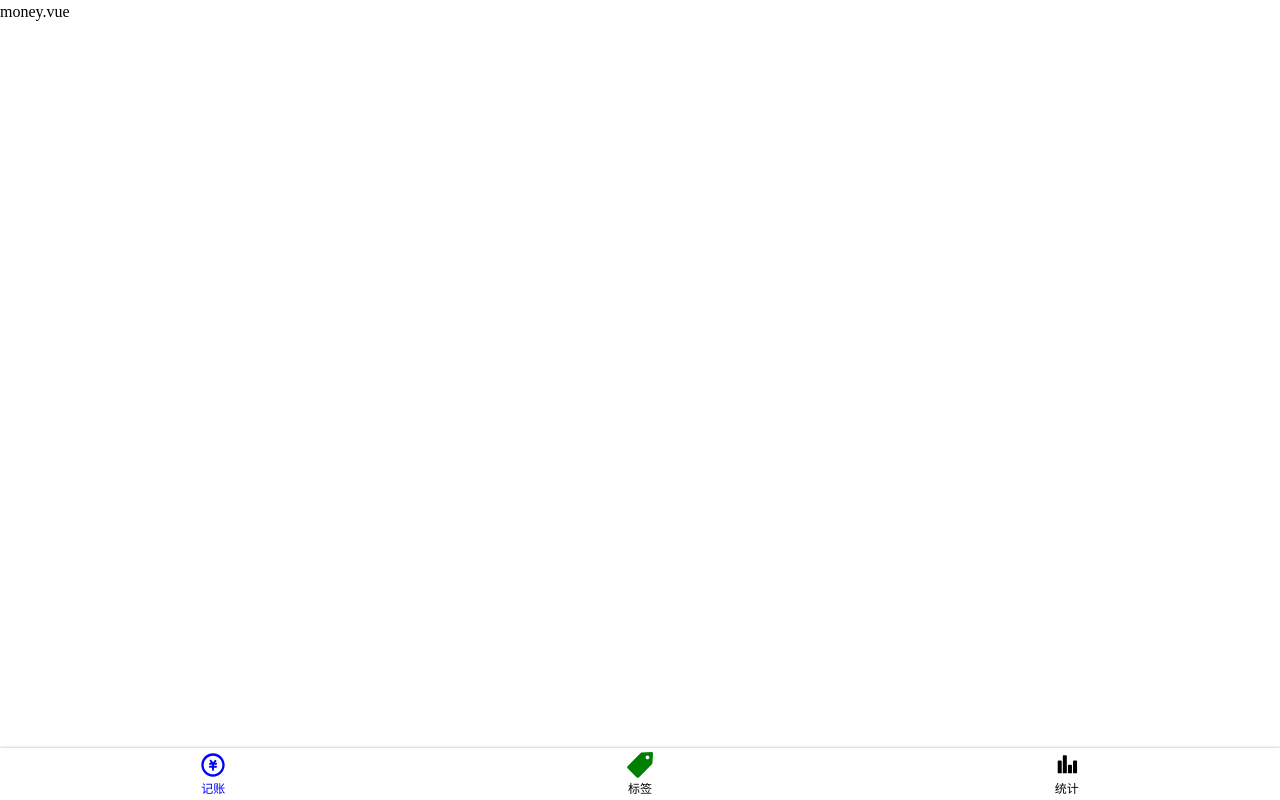
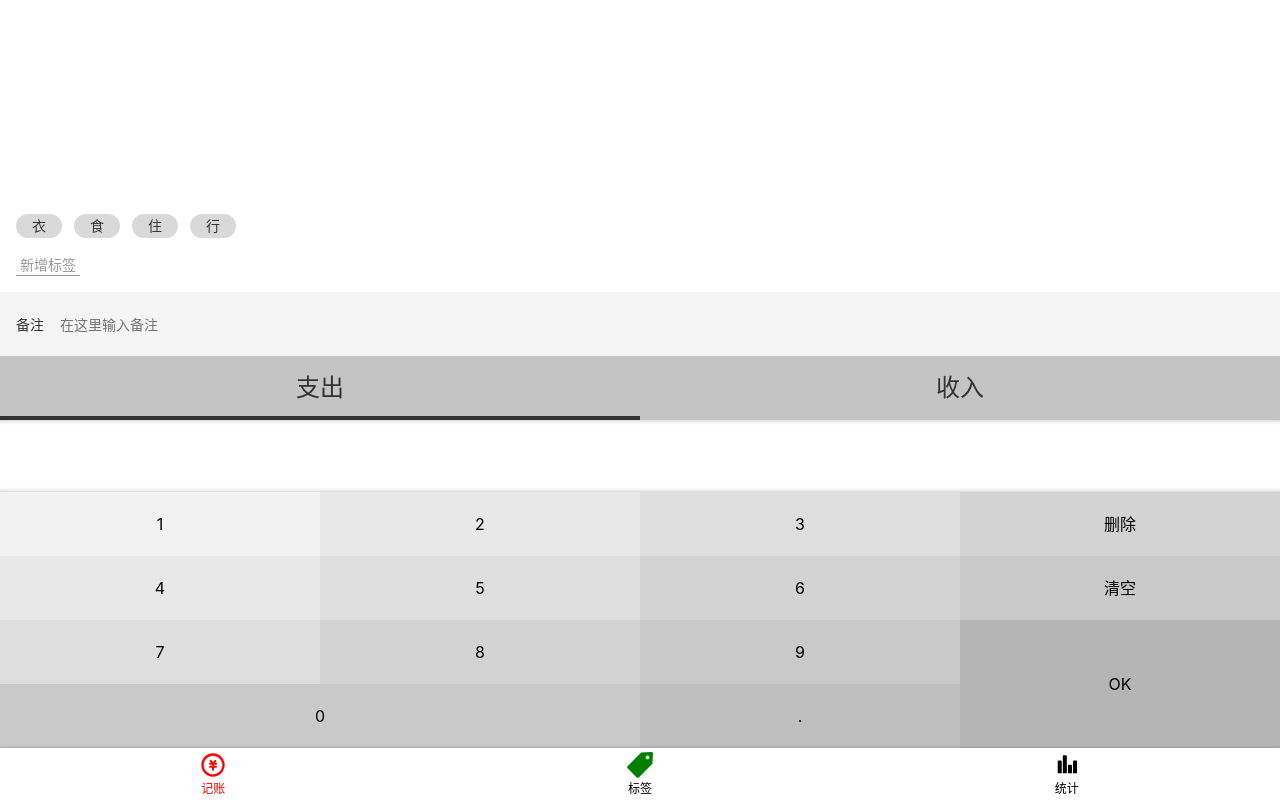
Before and after one commit to dana-wang9527/BookKeeping, a Vue app: page /#/money in a window 1280 px wide. Built offline with nearby package versions, Linux system fonts and the light colour scheme.

Commit message:
基本实现NumberPad组件

```diff
--- a/public/index.html
+++ b/public/index.html
@@ -12,6 +12,5 @@
       <strong>We're sorry but <%= htmlWebpackPlugin.options.title %> doesn't work properly without JavaScript enabled. Please enable it to continue.</strong>
     </noscript>
     <div id="app"></div>
-    <!-- built files will be auto injected -->
   </body>
 </html>
--- a/src/App.vue
+++ b/src/App.vue
@@ -1,40 +1,19 @@
 <template>
-  <div>
+  <div id="app">
     <router-view/>
   </div>
 </template>
 
 <style lang="scss">
-*{
-  margin: 0;padding: 0;
-  box-sizing: border-box;
-}
-body{
+@import "~@/assets/styles/reset.scss";
+@import "~@/assets/styles/helper.scss";
+body
+{ -webkit-font-smoothing: antialiased;
+  -moz-osx-font-smoothing: grayscale;
+  color: #333;
   line-height: 1.5;
-}
-a{
-  text-decoration: none;
-    color:black;
+  font-size:16px ;
+  font-family: $font-hei;
 }
 
-#app {
-  font-family: Avenir, Helvetica, Arial, sans-serif;
-  -webkit-font-smoothing: antialiased;
-  -moz-osx-font-smoothing: grayscale;
-  text-align: center;
-  color: #2c3e50;
-}
-
-#nav {
-  padding: 30px;
-
-  a {
-    font-weight: bold;
-    color: #2c3e50;
-
-    &.router-link-exact-active {
-      color: #42b983;
-    }
-  }
-}
 </style>
--- /dev/null
+++ b/src/assets/styles/helper.scss
@@ -0,0 +1,13 @@
+$font-hei: -apple-system, "Noto Sans", "Helvetica Neue", Helvetica, "Nimbus Sans L", Arial, "Liberation Sans", "PingFang SC", "Hiragino Sans GB", "Noto Sans CJK SC", "Source Han Sans SC", "Source Han Sans CN", "Microsoft YaHei", "Wenquanyi Micro Hei", "WenQuanYi Zen Hei", "ST Heiti", SimHei, "WenQuanYi Zen Hei Sharp", sans-serif;
+$font-kai: Baskerville, Georgia, "Liberation Serif", "Kaiti SC", STKaiti, "AR PL UKai CN", "AR PL UKai HK", "AR PL UKai TW", "AR PL UKai TW MBE", "AR PL KaitiM GB", KaiTi, KaiTi_GB2312, DFKai-SB, "TW\-Kai", serif;
+$font-song:Georgia, "Nimbus Roman No9 L", "Songti SC", "Noto Serif CJK SC", "Source Han Serif SC", "Source Han Serif CN", STSong, "AR PL New Sung", "AR PL SungtiL GB", NSimSun, SimSun, "TW\-Sung", "WenQuanYi Bitmap Song", "AR PL UMing CN", "AR PL UMing HK", "AR PL UMing TW", "AR PL UMing TW MBE", PMingLiU, MingLiU, serif;
+$color-highlight:#f00;
+
+//placeholder把选择器移过来
+%clearfix{
+  &::after{
+    content: '';
+    clear: both;
+    display: block;
+  }
+}
--- /dev/null
+++ b/src/assets/styles/reset.scss
@@ -0,0 +1,17 @@
+*{
+  margin: 0;padding: 0;
+  box-sizing: border-box;
+}
+a{
+  text-decoration: none;
+    color:black;
+}
+ul,ol{
+  list-style: none;
+}
+button,input{
+  font:inherit;
+}
+:focus{
+  outline: none;
+}
--- a/src/components/Layout.vue
+++ b/src/components/Layout.vue
@@ -1,6 +1,6 @@
 <template>
-  <div class="nav-wrapper">
-    <div class="content">
+  <div class="Layout-wrapper" :class="classPrefix&&`${classPrefix}-wrapper`" >
+    <div class="content" :class="classPrefix&&`${classPrefix}-content`">
 <!--      插槽：接受Layout传过来的东西-->
       <slot/>
     </div>
@@ -10,12 +10,13 @@
 
 <script lang="ts">
 export default {
+  props:['classPrefix'],
   name: 'Layout'
 };
 </script>
 
 <style lang="scss" scoped>
-.nav-wrapper {
+.Layout-wrapper {
   display: flex;
   flex-direction: column;
   height: 100vh;
--- /dev/null
+++ b/src/components/Money/Notes.vue
@@ -0,0 +1,37 @@
+<template>
+  <div>
+    <label class="notes">
+      <span class="name">备注</span>
+      <input type="text" placeholder="在这里输入备注">
+    </label>
+  </div>
+</template>
+
+<script lang="ts">
+export default {
+name: "Notes"
+}
+</script>
+
+<style lang="scss" scoped>
+.notes {
+  background: #f5f5f5;
+  font-size: 14px;
+  padding-left: 16px;
+  display: flex;
+  align-items: center;
+
+  > .name {
+    padding-right: 16px;
+  }
+
+  > input {
+    height: 64px;
+    flex-grow: 1;
+    background: transparent;
+    padding-right: 16px;
+    border: none
+  }
+
+}
+</style>
--- /dev/null
+++ b/src/components/Money/NumberPads.vue
@@ -0,0 +1,131 @@
+<template>
+  <div class="numberPad">
+    <div class="output">{{ output }}</div>
+    <div class="buttons">
+      <button @click="inputContent">1</button>
+      <button @click="inputContent">2</button>
+      <button @click="inputContent">3</button>
+      <button @click="remove">删除</button>
+      <button @click="inputContent">4</button>
+      <button @click="inputContent">5</button>
+      <button @click="inputContent">6</button>
+      <button @click="clear">清空</button>
+      <button @click="inputContent">7</button>
+      <button @click="inputContent">8</button>
+      <button @click="inputContent">9</button>
+      <button @click="ok" class="ok">OK</button>
+      <button @click="inputContent" class="zero">0</button>
+      <button @click="inputContent">.</button>
+    </div>
+  </div>
+</template>
+
+
+<script lang="ts">
+import Vue from 'vue';
+import {Component} from 'vue-property-decorator';
+
+@Component
+export default class NumberPads extends Vue {
+  output = '';
+
+  inputContent(event) {
+    const input = event.target.textContent;
+    if (this.output.length === 16) return;
+    if (this.output === '0') {
+      if ('0123456789'.indexOf(input) >= 0) {
+        this.output = input;
+      } else {
+        this.output += input;
+      }
+      return;
+    }
+    if (this.output.indexOf('.') >= 0 && input === '.') return;
+    this.output += input;
+  }
+
+  remove() {
+    if (this.output.length === 1) {
+      this.output = '0';
+    } else {
+      this.output = this.output.slice(0, -1);
+    }
+  }
+
+  clear() {
+    this.output = 0;
+  }
+
+  ok
+
+}
+</script>
+
+<style lang="scss" scoped>
+@import "~@/assets/styles/helper.scss";
+
+.numberPad {
+  .output {
+    @extend %clearfix;
+    font-size: 36px;
+    font-family: Consolas, monospace; //计算机等宽字体
+    padding: 9px 16px;
+    text-align: right;
+    box-shadow: inset 0 -5px 5px -5px fade_out(black, 0.7),
+    inset 0 5px 5px -5px fade_out(black, 0.7);
+    height: 72px;
+  }
+
+  .buttons {
+    @extend %clearfix;
+
+    > button {
+      width: 25%;
+      height: 64px;
+      float: left;
+      background: transparent;
+      border: none;
+
+      &.ok {
+        height: 64*2px;
+        float: right;
+      }
+
+      &.zero {
+        width: 25*2%
+      }
+
+      $bg: #f2f2f2;
+
+      &:nth-child(1) {
+        background: $bg;
+      }
+
+      &:nth-child(2), &:nth-child(5) {
+        background: darken($bg, 4%);
+      }
+
+      &:nth-child(3), &:nth-child(6), &:nth-child(9) {
+        background: darken($bg, 4*2%);
+      }
+
+      &:nth-child(4), &:nth-child(7), &:nth-child(10) {
+        background: darken($bg, 4*3%);
+      }
+
+      &:nth-child(8), &:nth-child(11), &:nth-child(13) {
+        background: darken($bg, 4*4%);
+      }
+
+      &:nth-child(14) {
+        background: darken($bg, 4*5%);
+      }
+
+      &:nth-child(12) {
+        background: darken($bg, 4*6%);
+      }
+    }
+  }
+
+}
+</style>
--- /dev/null
+++ b/src/components/Money/Tags.vue
@@ -0,0 +1,55 @@
+<template>
+  <div class="tags">
+    <div class="new">
+      <button>新增标签</button>
+    </div>
+    <ul class="current">
+      <li>衣</li>
+      <li>食</li>
+      <li>住</li>
+      <li>行</li>
+    </ul>
+  </div>
+</template>
+
+<script lang="ts">
+export default {
+name: "Tags"
+}
+</script>
+
+<style lang="scss" scoped>
+.tags {
+  flex-grow: 1;
+  font-size: 14px;
+  padding: 16px;
+  display: flex;
+  flex-direction: column-reverse;
+
+  > .current {
+    display: flex;
+
+    > li {
+      background: #d9d9d9;
+      height: 24px;
+      line-height: 24px;
+      border-radius: (24px/2);
+      padding: 0 16px;
+      margin-right: 12px;
+    }
+  }
+
+  > .new {
+    padding-top: 16px;
+
+    button {
+      background: transparent;
+      border: none;
+      color: #999;
+      border-bottom: 1px solid;
+      padding: 0 4px;
+    }
+  ;
+  }
+}
+</style>
--- /dev/null
+++ b/src/components/Money/Types.vue
@@ -0,0 +1,62 @@
+<template>
+  <div>
+    <ul class="types">
+      <li :class="type==='-'&&'selected'"
+          @click="selectorType('-')">支出
+      </li>
+      <li :class="type==='+'&&'selected'"
+          @click="selectorType('+')">收入
+      </li>
+    </ul>
+  </div>
+</template>
+
+<script lang="ts">
+import Vue from 'vue';
+import {Component, Prop} from 'vue-property-decorator';
+
+@Component
+export default class Types extends Vue {
+  type = '-';//       type: '-' //当是‘-’表示支出，当是‘+’表示收入
+  @Prop([String, Boolean]) xxx: string | boolean | undefined;
+//Prop告诉vue xxx不是data是props
+  // String,  Boolean告诉vue xxx是运行时String,  Boolean
+  //xxx属性名
+  //string | boolean | undefined告诉TS xxx的类型
+  selectorType(type) {
+    if (type !== '-' && type !== '+') { //type只能是‘-’或者‘+’
+      throw new Error('type is unknown');
+    }
+    this.type = type;
+  }
+}
+
+</script>
+
+<style lang="scss" scoped>
+.types {
+  background: #c4c4c4;
+  display: flex;
+  text-align: center;
+  font-size: 24px;
+
+  > li {
+    width: 50%;
+    height: 64px;
+    display: flex;
+    justify-content: center;
+    align-items: center;
+    position: relative;
+    //伪元素防止添加下划线影响整体
+    &.selected::after {
+      content: '';
+      position: absolute;
+      bottom: 0;
+      left: 0;
+      width: 100%;
+      height: 4px;
+      background: #333;
+    }
+  }
+}
+</style>
--- a/src/components/Nav.vue
+++ b/src/components/Nav.vue
@@ -23,6 +23,7 @@
 </script>
 
 <style lang="scss" scoped>
+@import "~@/assets/styles/helper.scss";
 nav {
   display: flex;
   box-shadow: 0 0 3px rgb(0, 0, 0, 0.3);
@@ -42,7 +43,7 @@
     }
   }
   >.item.selected{
-    color: blue;
+    color:$color-highlight ;
   }
 
 }
--- a/src/views/Money.vue
+++ b/src/views/Money.vue
@@ -1,17 +1,26 @@
 <template>
-  <div>
-    <Layout>
-      <p>money.vue</p>
-    </Layout>
-  </div>
-
+  <Layout class-prefix="Layout"> <!--    给组件传想要的类-->
+   <NumberPads/>
+    <Types :xxx=" '帅哥' "/>
+    <Notes/>
+   <Tags/>
+  </Layout>
 </template>
 
 <script lang="ts">
+import Tags from '@/components/Money/Tags.vue';
+import NumberPads from '@/components/Money/NumberPads.vue';
+import Types from '@/components/Money/Types.vue';
+import Notes from '@/components/Money/Notes.vue';
 export default {
   name: 'Money',
+  components: {Notes, Types, NumberPads, Tags},
 };
 </script>
 
-<style lang="scss" scoped>
+<style lang="scss">
+.Layout-content {
+  display: flex;
+  flex-direction: column-reverse;
+}
 </style>
```
